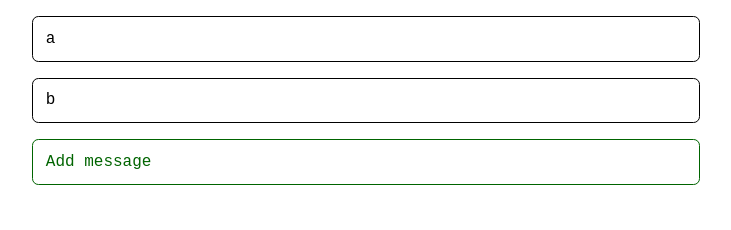
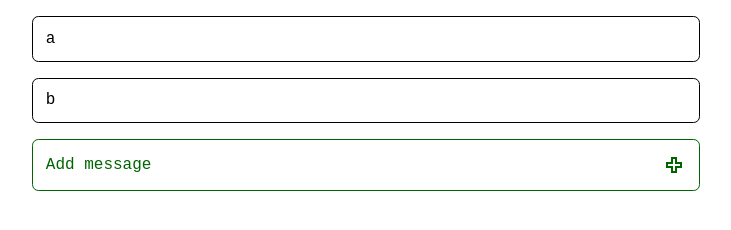
Before and after one commit to alex9446/message_list_frontend, a Gatsby site: page / in a window 1280 px wide. Shown: the whole page, without its empty margins (274-1005 px from the left). Built offline with nearby package versions, Linux system fonts and the light colour scheme; Gatsby itself is replaced by a stand-in of ours.

Commit message:
🔣 Added some icons

```diff
--- a/package.json
+++ b/package.json
@@ -11,6 +11,8 @@
   "author": "Alessio Margelli <alex9446@gmail.com>",
   "license": "AGPL-3.0",
   "dependencies": {
+    "@mdi/js": "^5.8.55",
+    "@mdi/react": "^1.4.0",
     "gatsby": "^2.29.2",
     "gatsby-plugin-react-helmet": "^3.7.0",
     "react": "^17.0.1",
--- a/src/components/input-area.js
+++ b/src/components/input-area/input-area.js
@@ -1,5 +1,7 @@
 import React, { useState } from 'react';
+
 import InputBox from './input-box';
+import InputButton from './input-button';
 
 export default function InputArea(props) {
   const [showInput, setShowInput] = useState(false);
@@ -16,15 +18,7 @@ export default function InputArea(props) {
   return (
     <>
       {showInput && <InputBox onSubmit={handleSubmit} />}
-      <div
-        className="add button message"
-        role="button"
-        tabIndex="0"
-        onClick={handleShowInput}
-        onKeyPress={handleShowInput}
-      >
-        <p>Add message</p>
-      </div>
+      <InputButton onClick={handleShowInput} />
     </>
   );
 }
--- /dev/null
+++ b/src/components/input-area/input-button.js
@@ -0,0 +1,18 @@
+import { mdiPlus, mdiPlusOutline } from '@mdi/js';
+import Icon from '@mdi/react';
+import React from 'react';
+
+export default function InputButton(props) {
+  return (
+    <div
+      className="add button message"
+      role="button"
+      tabIndex="0"
+      onClick={props.onClick}
+      onKeyPress={props.onClick}
+    >
+      <p>Add message</p>
+      <Icon path={mdiPlusOutline} size={1} />
+    </div>
+  );
+}
--- a/src/components/message-area.js
+++ b/src/components/message-area.js
@@ -1,6 +1,6 @@
 import React, { useState } from 'react';
 
-import InputArea from './input-area';
+import InputArea from './input-area/input-area';
 import MessageRows from './message-rows';
 
 export default function MessageArea() {
--- a/src/styles/main.css
+++ b/src/styles/main.css
@@ -25,10 +25,15 @@ p {
   padding: 0.8em;
 }
 
-.add {
+.message.add {
   border-color: darkgreen;
+  display: flex;
+  align-items: center;
+  justify-content: space-between;
 }
-.add > p {
+
+.message.add > p,
+.message.add > svg {
   color: darkgreen;
 }
 
```
Also changed, not shown: src/components/input-area/input-box.js (renamed from src/components/input-box.js).
